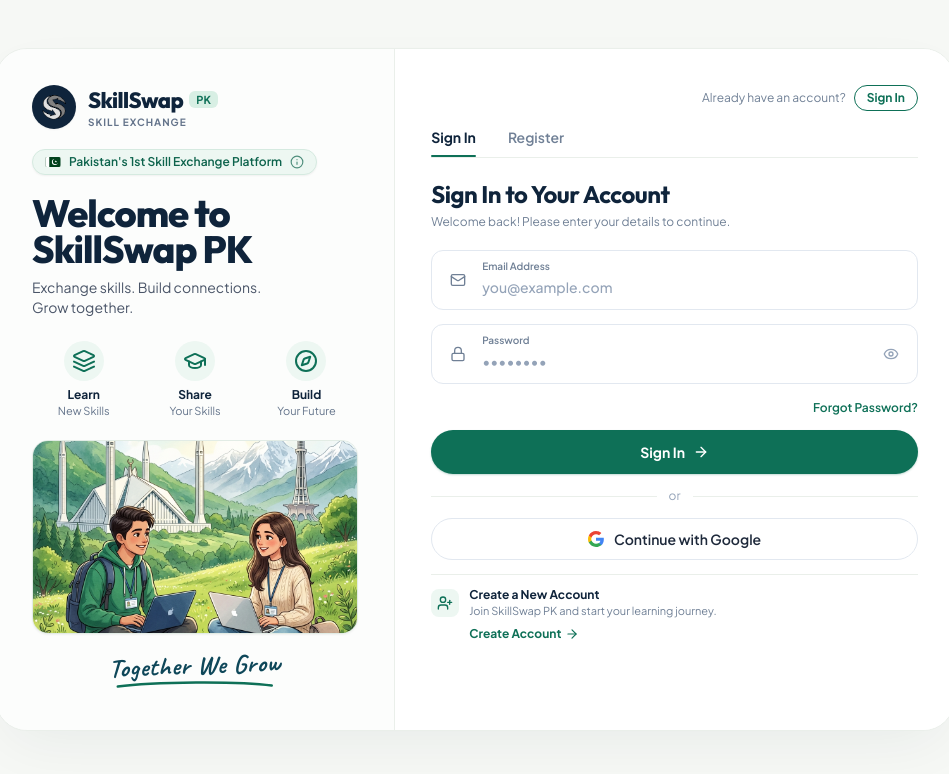
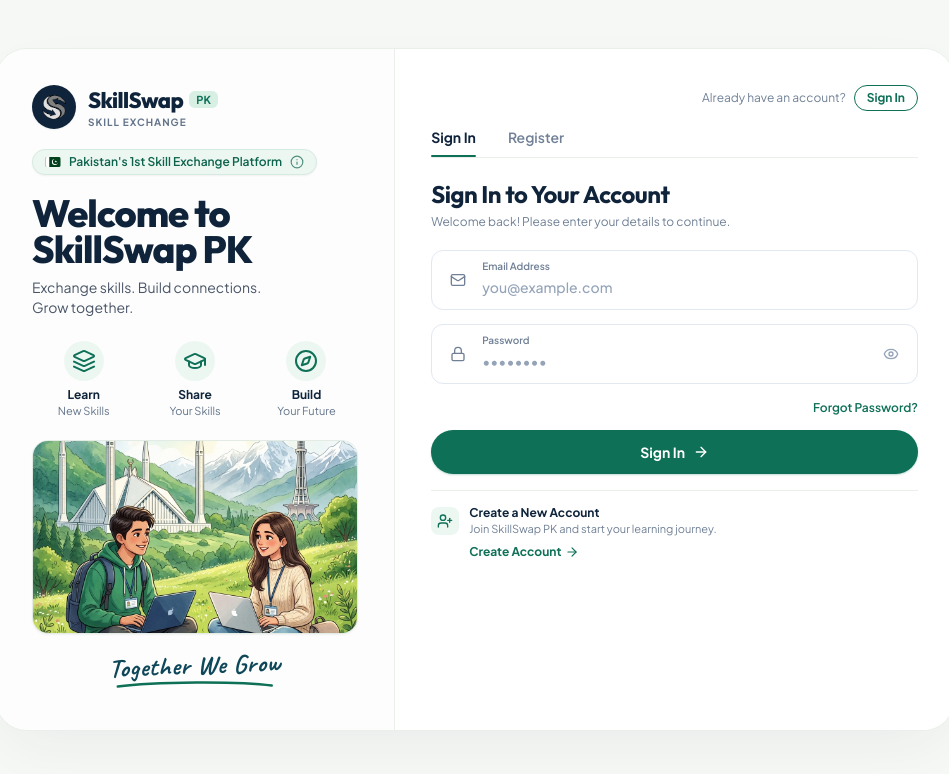
Before and after one commit to hamidsamad/skillswap-frontend, a React (Vite) app: page /login in a window 1280 px wide. Shown: the top 774 px of the page, without its empty margins (165-1114 px from the left). Built offline with nearby package versions, Linux system fonts and the light colour scheme; no server answers.

Commit message:
Remove 'or' divider and 'Continue with Google' button from login page

```diff
--- a/src/pages/LoginPage.jsx
+++ b/src/pages/LoginPage.jsx
@@ -17,10 +17,8 @@
   UserPlus
 } from 'lucide-react';
 import ForgotPasswordModal from '../components/ForgotPasswordModal';
-import { triggerGoogleOAuth } from '../utils/googleAuth';
-
 export default function LoginPage() {
-  const { login, googleLogin, user, isAuthenticated, loading } = useAuth();
+  const { login, user, isAuthenticated, loading } = useAuth();
   const navigate = useNavigate();
   const location = useLocation();
 
@@ -30,7 +28,6 @@
   const [error, setError] = useState(location.state?.unauthorizedWarning || '');
   const [successBanner, setSuccessBanner] = useState(location.state?.deletedMsg || '');
   const [showForgotModal, setShowForgotModal] = useState(false);
-  const [googleLoading, setGoogleLoading] = useState(false);
 
   // Auto-redirect if already authenticated
   useEffect(() => {
@@ -65,33 +62,6 @@
       }
     } else {
       setError(res.message || 'Login failed');
-    }
-  };
-
-  const handleGoogleLogin = async () => {
-    setError('');
-    setSuccessBanner('');
-    setGoogleLoading(true);
-    try {
-      // 1. Open genuine Google account picker & consent flow
-      const { access_token } = await triggerGoogleOAuth();
-
-      // 2. Authenticate real Google identity on backend and get user session
-      const res = await googleLogin({ access_token });
-      if (res.success) {
-        if (res.user?.role === 'admin') {
-          navigate('/admin', { replace: true });
-        } else {
-          navigate('/matches', { replace: true });
-        }
-      } else {
-        setError(res.message || 'Google authentication failed');
-      }
-    } catch (err) {
-      // Clean cancellation or error message without logging into any demo account
-      setError(err.message || 'Google authentication was cancelled or failed.');
-    } finally {
-      setGoogleLoading(false);
     }
   };
 
@@ -357,50 +327,8 @@
               </button>
             </form>
 
-            {/* 5. "or" Divider */}
-            <div className="relative my-3.5">
-              <div className="absolute inset-0 flex items-center">
-                <div className="w-full border-t border-[#EAEFEA] dark:border-slate-800"></div>
-              </div>
-              <div className="relative flex justify-center text-xs">
-                <span className="bg-white dark:bg-[#0E1526] px-3 text-[#94A3B8] dark:text-slate-400">or</span>
-              </div>
-            </div>
-
-            {/* 6. Continue with Google Button */}
-            <button
-              type="button"
-              disabled={loading || googleLoading}
-              onClick={handleGoogleLogin}
-              className="w-full py-2.5 rounded-full border border-[#E2E8F0] dark:border-slate-700 bg-white dark:bg-[#131B2E] hover:bg-slate-50 dark:hover:bg-[#18233c] text-xs sm:text-sm font-semibold text-[#1E293B] dark:text-white flex items-center justify-center gap-2.5 shadow-2xs transition-all cursor-pointer disabled:opacity-60 disabled:cursor-not-allowed"
-            >
-              {googleLoading ? (
-                <div className="w-4 h-4 border-2 border-emerald-600 border-t-transparent rounded-full animate-spin" />
-              ) : (
-                <svg className="w-4 h-4 shrink-0" viewBox="0 0 24 24">
-                  <path
-                    fill="#4285F4"
-                    d="M23.745 12.27c0-.7-.06-1.4-.19-2.07H12v4.51h6.6c-.29 1.52-1.14 2.8-2.4 3.66v3.05h3.88c2.27-2.09 3.66-5.17 3.66-9.15z"
-                  />
-                  <path
-                    fill="#34A853"
-                    d="M12 24c3.24 0 5.95-1.08 7.93-2.91l-3.88-3.05c-1.08.72-2.45 1.16-4.05 1.16-3.12 0-5.77-2.1-6.72-4.93H1.25v3.15C3.26 21.36 7.33 24 12 24z"
-                  />
-                  <path
-                    fill="#FBBC05"
-                    d="M5.28 14.27c-.25-.72-.38-1.49-.38-2.27s.13-1.55.38-2.27V6.58H1.25C.45 8.18 0 10.03 0 12s.45 3.82 1.25 5.42l4.03-3.15z"
-                  />
-                  <path
-                    fill="#EA4335"
-                    d="M12 4.75c1.77 0 3.35.61 4.6 1.8l3.42-3.42C17.95 1.19 15.24 0 12 0 7.33 0 3.26 2.64 1.25 6.58l4.03 3.15c.95-2.83 3.6-4.98 6.72-4.98z"
-                  />
-                </svg>
-              )}
-              <span>{googleLoading ? 'Connecting with Google...' : 'Continue with Google'}</span>
-            </button>
-
             {/* Bottom "Create a New Account" Section */}
-            <div className="mt-3.5 pt-3 border-t border-[#EAEFEA] dark:border-slate-800 flex items-start gap-2.5">
+            <div className="mt-4 pt-3.5 border-t border-[#EAEFEA] dark:border-slate-800 flex items-start gap-2.5">
               <div className="p-1.5 rounded-lg bg-[#EDF7F2] dark:bg-emerald-950/50 text-[#0E7057] dark:text-emerald-400 shrink-0 mt-0.5">
                 <UserPlus className="w-4 h-4" />
               </div>
```
